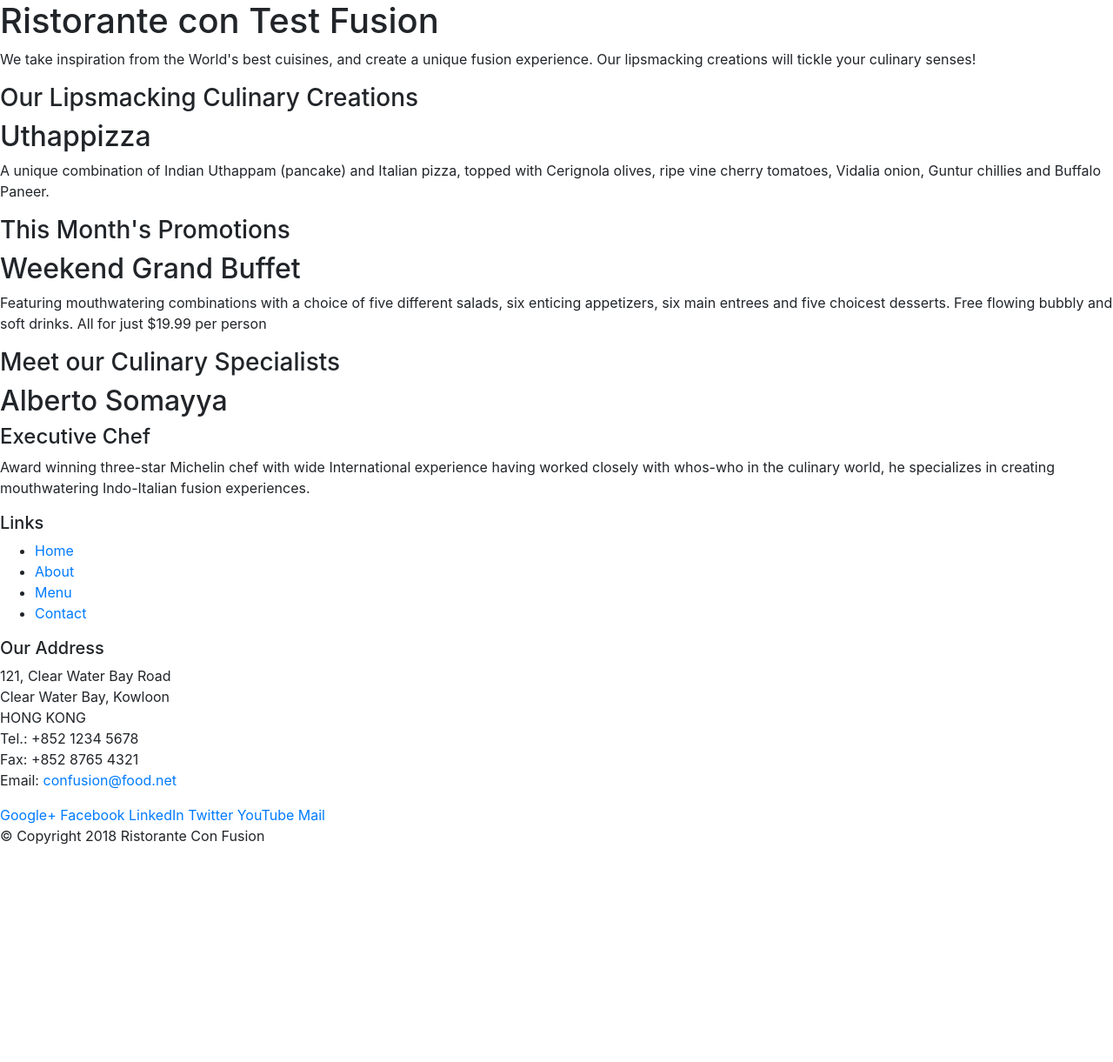
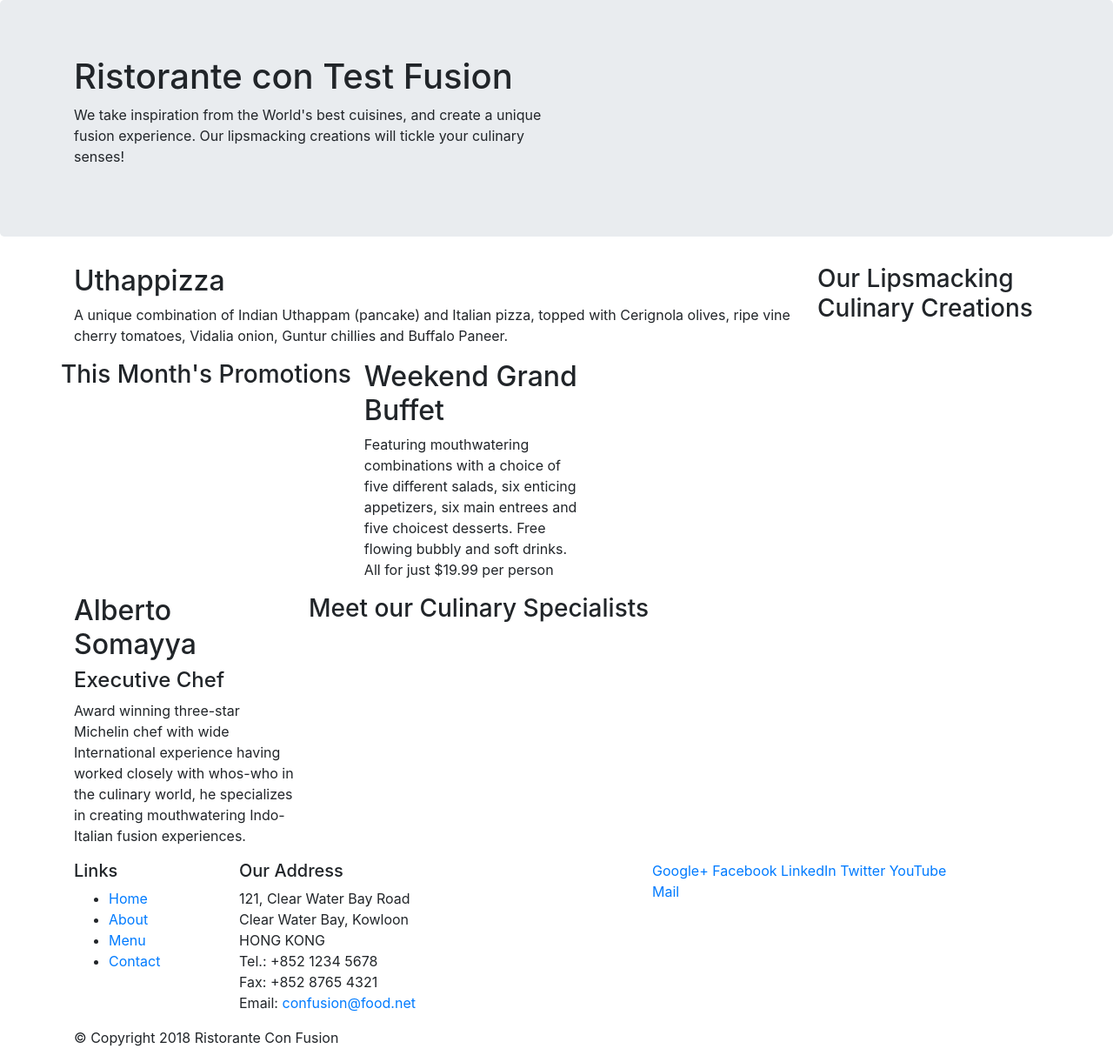
Before and after one commit to zachbitcoin/conFusion, a website: page index.html in a window 1280 px wide. Shown: the whole page at 87% size. Before the commit the page ends 989 px from the top, so only its background shows below. Drawn offline with nearby package versions, Linux system fonts and the light colour scheme.

Commit message:
Bootstrap Grid System Part 1
Bootstrap Grid System Part 1

```diff
--- a/index.html
+++ b/index.html
@@ -14,46 +14,46 @@
 
 <body>
 
-    <header>
-        <div>
-            <div>
-                <div>
+    <header class="jumbotron">
+        <div class="container">
+            <div class="row">
+                <div class="column-12 col-sm-6">
                     <h1>Ristorante con Test Fusion</h1>
                     <p>We take inspiration from the World's best cuisines, and create a unique fusion experience. Our lipsmacking creations will tickle your culinary senses!</p>
                 </div>
-                <div>
+                <div class="col-12 col-sm">
                 </div>
             </div>
         </div>
     </header>
 
-    <div>
-        <div>
-            <div>
+    <div class="container">
+        <div class="row">
+            <div class="col-12 col-sm-4 order-sm-last col-md-3">
                 <h3>Our Lipsmacking Culinary Creations</h3>
             </div>
-            <div>
+            <div class="col col-sm order-sm-first col-md">
                 <h2>Uthappizza</h2>
                 <p>A unique combination of Indian Uthappam (pancake) and Italian pizza, topped with Cerignola olives, ripe vine cherry tomatoes, Vidalia onion, Guntur chillies and Buffalo Paneer.</p>
             </div>
         </div>
 
 
-        <div>
+        <div class="row">
             <div>
                 <h3>This Month's Promotions</h3>
             </div>
-            <div>
+            <div class="col-12 col-sm-4 order-sm-last col-md-3">
                 <h2>Weekend Grand Buffet</h2>
                 <p>Featuring mouthwatering combinations with a choice of five different salads, six enticing appetizers, six main entrees and five choicest desserts. Free flowing bubbly and soft drinks. All for just $19.99 per person </p>
             </div>
         </div>
 
-        <div>
+        <div class="row">
             <div>
                 <h3>Meet our Culinary Specialists</h3>
             </div>
-            <div>
+            <div class="col-12 col-sm-4 order-sm-first col-md-3">
                 <h2>Alberto Somayya</h2>
                 <h4>Executive Chef</h4>
                 <p>Award winning three-star Michelin chef with wide International experience having worked closely with whos-who in the culinary world, he specializes in creating mouthwatering Indo-Italian fusion experiences. </p>
@@ -62,9 +62,9 @@
     </div>
 
     <footer>
-        <div>
-            <div>
-                <div>
+        <div class="container">
+            <div class="row">
+                <div class="col-4 col-sm-2">
                     <h5>Links</h5>
                     <ul>
                         <li><a href="#">Home</a></li>
@@ -73,7 +73,7 @@
                         <li><a href="#">Contact</a></li>
                     </ul>
                 </div>
-                <div>
+                <div class="col-7 col-sm-5">
                     <h5>Our Address</h5>
                     <address>
 		              121, Clear Water Bay Road<br>
@@ -84,7 +84,7 @@
 		              Email: <a href="mailto:confusion@food.net">confusion@food.net</a>
 		           </address>
                 </div>
-                <div>
+                <div class="col-12 col-sm-4">
                     <div>
                         <a href="http://google.com/+">Google+</a>
                         <a href="http://www.facebook.com/profile.php?id=">Facebook</a>
@@ -95,8 +95,8 @@
                     </div>
                 </div>
            </div>
-           <div>
-                <div>
+           <div class="row">
+                <div class="col-auto">
                     <p>© Copyright 2018 Ristorante Con Fusion</p>
                 </div>
            </div>
```
